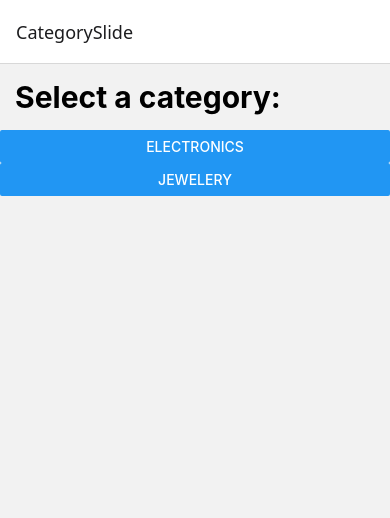
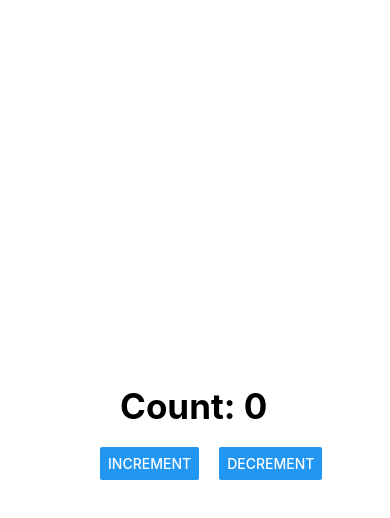
Before and after one commit to AksharaGaur/AwesomeProject, a React Native app: screen /Home in a window 390 px wide. Shown: the top 518 px of the page. Built offline with nearby package versions, Linux system fonts and the light colour scheme.

Commit message:
add counter

```diff
--- a/App.tsx
+++ b/App.tsx
@@ -1,32 +1,86 @@
-import React from 'react';
-import { NavigationContainer } from '@react-navigation/native';
-import { createStackNavigator } from '@react-navigation/stack';
-import CategorySlide from './src/slides/CategorySlide';
-import ProductListSlide from './src/slides/ProductListSlide';
-import ProductDetailSlide from './src/slides/ProductDetailSlide';
-import { Provider } from 'react-redux';
-import { store } from './src/redux/store';
-import { RootStackParamList } from './src/types';
+import React,{useEffect} from 'react';
+import {Text,View, ActivityIndicator, Button} from 'react-native';
+// import { Camera, useCameraDevices, useCameraPermission , getCameraDevice } from 'react-native-vision-camera';
+import Gallery from './src/galleryFlie';
+import Counter from './src/ClassBaseCom/Counter';
 
-const Stack = createStackNavigator<RootStackParamList>();
+const App = () => {
 
 
-//const Stack = createStackNavigator();
 
-const App = () =>{
   return(
-    <Provider store={store}>
-      <NavigationContainer>
-        <Stack.Navigator initialRouteName='CategorySlide'>
-          <Stack.Screen name="CategorySlide" component={CategorySlide} />
-          <Stack.Screen name="ProductListSlide" component={ProductListSlide} />
-          <Stack.Screen name="ProductDetailSlide" component={ProductDetailSlide}/>
+    // <Gallery/>
 
-        </Stack.Navigator>
-      </NavigationContainer>
+    <>
+    <Counter />
+    </>
 
-    </Provider>
   )
 }
 
+
 export default App;
+
+
+
+
+
+
+
+
+
+
+
+
+
+
+
+
+
+
+
+
+
+
+
+
+
+
+
+
+
+
+
+
+// import React from 'react';
+// import { NavigationContainer } from '@react-navigation/native';
+// import { createStackNavigator } from '@react-navigation/stack';
+// import CategorySlide from './src/slides/CategorySlide';
+// import ProductListSlide from './src/slides/ProductListSlide';
+// import ProductDetailSlide from './src/slides/ProductDetailSlide';
+// import { Provider } from 'react-redux';
+// import { store } from './src/redux/store';
+// import { RootStackParamList } from './src/types';
+
+// const Stack = createStackNavigator<RootStackParamList>();
+
+
+// //const Stack = createStackNavigator();
+
+// const App = () =>{
+//   return(
+//     <Provider store={store}>
+//       <NavigationContainer>
+//         <Stack.Navigator initialRouteName='CategorySlide'>
+//           <Stack.Screen name="CategorySlide" component={CategorySlide} />
+//           <Stack.Screen name="ProductListSlide" component={ProductListSlide} />
+//           <Stack.Screen name="ProductDetailSlide" component={ProductDetailSlide}/>
+
+//         </Stack.Navigator>
+//       </NavigationContainer>
+
+//     </Provider>
+//   )
+// }
+
+// export default App;
--- /dev/null
+++ b/src/ClassBaseCom/Counter.tsx
@@ -0,0 +1,84 @@
+import React,{Component} from 'react';
+import {Text,View,Button,StyleSheet} from 'react-native';
+
+interface Props {}
+
+interface State {
+    count:number
+}
+
+class Counter extends Component<Props,State> {
+    constructor(props: Props){
+        super(props)
+        console.log('constructor run')
+        this.state ={
+            count: 0
+        }
+    }
+
+    componentDidMount(): void {
+        console.log('constructor: Mounting phase')
+    }
+
+    shouldComponentUpdate(nextProps: Readonly<Props>, nextState: Readonly<State>, nextContext: any): boolean {
+        console.log('shouldComponentUpdate')
+        return true
+    }
+
+    componentDidUpdate(prevProps: Readonly<Props>, prevState: Readonly<State>, snapshot?: any): void {
+        console.log('componentDidUpdate')
+    }
+
+    componentWillUnmount(): void {
+        console.log('Component: Unmount phase')
+    }
+
+
+
+    increment = () => {
+        this.setState({count: this.state.count + 1})
+    }
+
+    decrement = () => {
+        this.setState({count: this.state.count - 1})
+    }
+
+
+    render()
+    {
+        console.log('Rendering trigger')
+        return(
+            <View style={Styles.container}>
+                <Text style={Styles.text}>Count: {this.state.count} </Text>
+                <View style={Styles.buttonConatiner}>
+                <Button title='increment' onPress={this.increment}/>
+                <Button title='decrement' onPress={this.decrement}/>
+                </View>
+            </View>
+        )
+    }
+
+}
+
+const Styles = StyleSheet.create ({
+    container: {
+        flex:1,
+        textAlign:'center',
+        justifyContent:'center',
+        margin: 70,
+        padding: 30
+
+    },
+    text: {
+        fontSize:35,
+        fontWeight:'bold',
+        margin:20
+    },
+    buttonConatiner: {
+        gap:20,
+        flexDirection:'row'
+    }
+})
+
+
+export default Counter;
--- /dev/null
+++ b/src/galleryFlie.tsx
@@ -0,0 +1,12 @@
+import React from "react";
+import {Text,View} from 'react-native'
+
+const Gallery = () => {
+    return(
+        <View>
+            <Text>Welcome to Gallery</Text>
+        </View>
+    )
+}
+
+export default Gallery;
--- a/src/navigation/StoreNavigator.tsx
+++ b/src/navigation/StoreNavigator.tsx
@@ -11,7 +11,7 @@ import ProductDetailPage from '../Pages/ProductDetailPage';
 // export type StoreStackParamList = {
 //   Home: undefined;
 //   Category: undefined;
-//   ProductList: { category: string }; // Ensure ProductList expects category
+  //ProductList: { category: string }; // Ensure ProductList expects category
 //   ProductDetail: { product: any };   // Ensure ProductDetail expects product
 // };
 
--- a/src/slides/CategorySlide.tsx
+++ b/src/slides/CategorySlide.tsx
@@ -6,14 +6,18 @@ type Props = NativeStackScreenProps<any,any>;
 
 const CategorySlide: React.FC<Props> =({navigation})=>{
     return(
-        <View>
-            <Text style={{fontSize:30, fontWeight:'bold', margin:15}}>Select a category:</Text>
+        <View style={{flex:1, backgroundColor:'lightyellow'}}>
+            <Text style={{fontSize:30, fontWeight:'bold', margin:15, color:'red'}}>Select a category:</Text>
+            <View style={{margin:15}}>
             <Button title="Electronics" onPress={()=>
-                navigation.navigate('ProductList',
+                navigation.navigate('ProductListSlide',
                     {category:'electronics'})}/>
+           </View>
+           <View style={{margin:15}}>
             <Button title="Jewelery" onPress={()=>
-                navigation.navigate('ProductList',
+                navigation.navigate('ProductListSlide',
                     {category:'jewelery'})}/>
+            </View>
 
         </View>
     )
--- a/src/slides/ProductDetailSlide.tsx
+++ b/src/slides/ProductDetailSlide.tsx
@@ -8,11 +8,12 @@ type Props = NativeStackScreenProps <RootStackParamList,'ProductDetailSlide'>;
 const ProductDetailSlide:React.FC<Props>=({route})=>{
     const { product } = route.params;
     return(
-        <View>
-            <Image source={{uri:product.image}} style={{height:200, width:200}} />
-            <Text style={{fontSize:18, fontWeight:'bold', marginTop:10}}>{product.title}</Text>
-            <Text>{product.description}</Text>
-            <Text>{product.price}</Text>
+        <View style={{flex:1, alignItems:'center', backgroundColor:'lightyellow'}}>
+            <Text style={{fontSize:20, fontWeight:'bold', margin:20, color:'purple'}}>Title: {product.title}</Text>
+            <Image source={{uri:product.image}} style={{height:200, width:200, alignItems:'center'}} />
+            <Text style={{fontWeight:'bold', marginTop:10, fontSize:20, color:'purple'}}>Price: {product.price}</Text>
+            <Text style={{marginTop:10, fontSize:15 }}>Description: {product.description}</Text>
+
         </View>
     )
 }
--- a/src/slides/ProductListSlide.tsx
+++ b/src/slides/ProductListSlide.tsx
@@ -23,19 +23,23 @@ const ProductListSlide: React.FC<Props> = ({route, navigation})=>{
         dispatch(fetchProducts(category));
     }, [category]);
     if (loading) return <ActivityIndicator size="large" color="blue" />;
+    console.log(items)
     return(
 
+        <View style={{flex:1, margin:10, backgroundColor:'lightyellow'}}>
         <FlatList
         data={items}
         renderItem={({item})=>(
             <TouchableOpacity onPress={()=>
                 navigation.navigate('ProductDetailSlide',
                     {product:item})}>
-                <Image source={{uri:item.image}} style={{height:100, width:100}}/>
+                <Image source={{uri:item.image}} style={{height:150, width:150, marginBlock:10}}/>
             </TouchableOpacity>
         )}
         keyExtractor={(item)=> item.id.toString()}
+
         />
+        </View>
     )
 }
 
```
Also changed, not shown: 1 other file (tests, documents, lock files or other folders).
